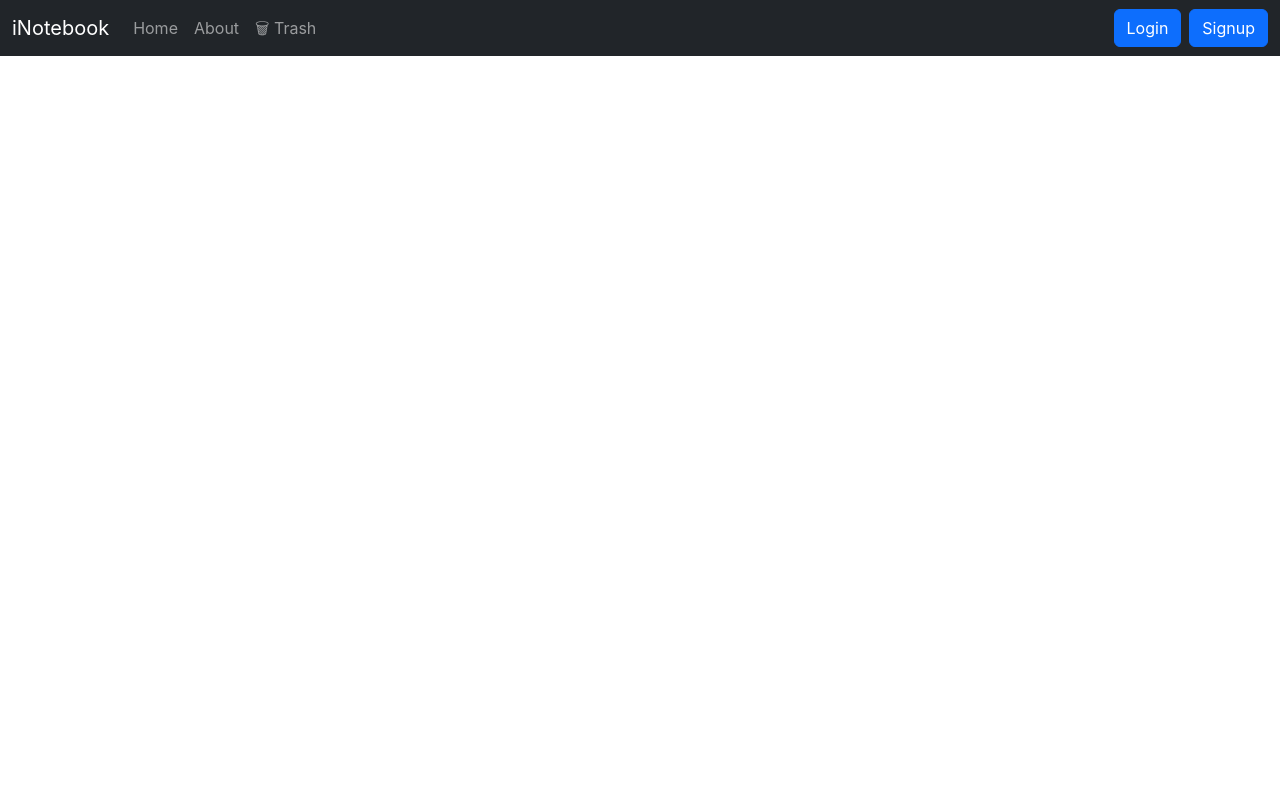
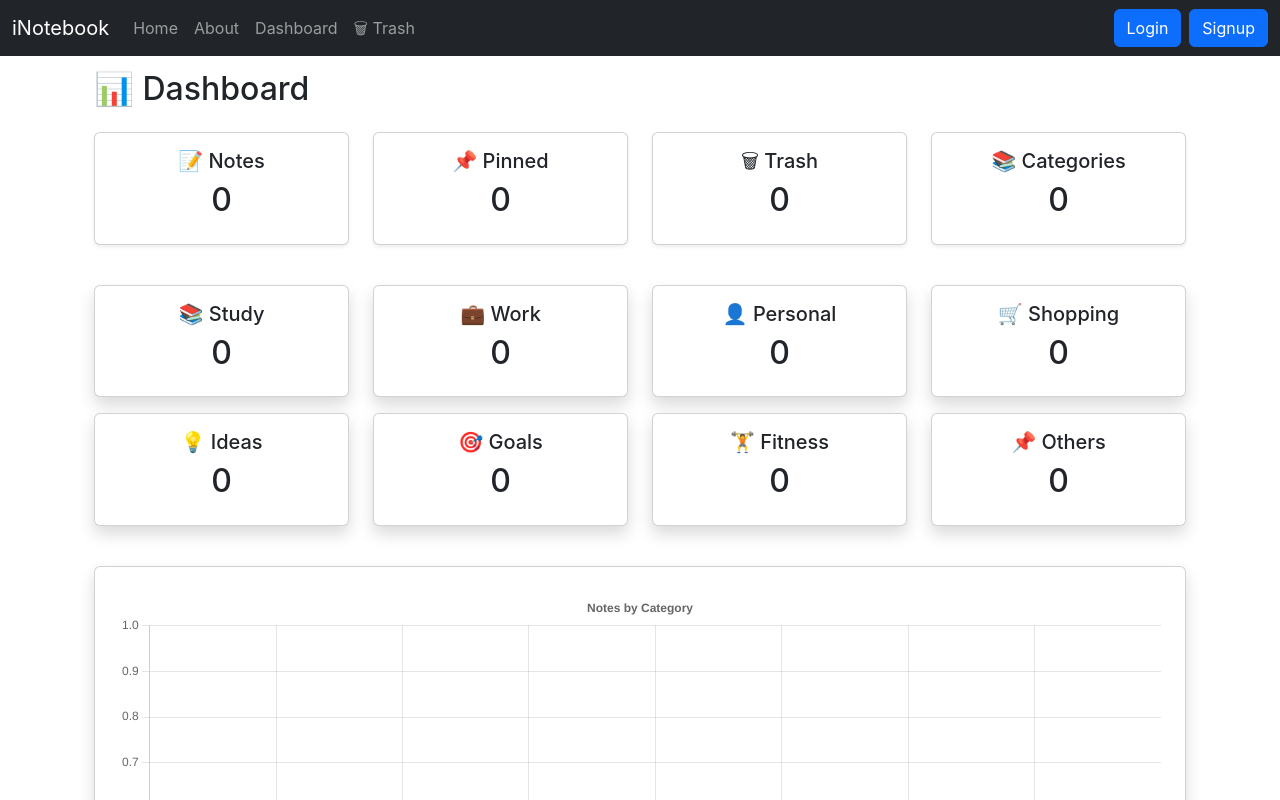
Before and after one commit to Himanshi-2006/inotebook, a React (Create React App) app: page /dashboard in a window 1280 px wide. Shown: the top 800 px of the page. Built offline with nearby package versions, Linux system fonts and the light colour scheme; no server answers.

Commit message:
Dsshboard Done

```diff
--- a/package.json
+++ b/package.json
@@ -7,8 +7,10 @@
     "@testing-library/jest-dom": "^6.9.1",
     "@testing-library/react": "^16.3.2",
     "@testing-library/user-event": "^13.5.0",
+    "chart.js": "^4.5.1",
     "concurrently": "^10.0.3",
     "react": "^19.2.7",
+    "react-chartjs-2": "^5.3.1",
     "react-dom": "^19.2.7",
     "react-router-dom": "^7.18.1",
     "react-scripts": "5.0.1",
--- a/src/App.js
+++ b/src/App.js
@@ -9,6 +9,7 @@ import NoteState from "./context/notes/NoteState";
 import Login from "./components/Login";
 import Signup from "./components/Signup";
 import Trash from "./components/Trash";
+import Dashboard from "./components/Dashboard";
 import { useState } from "react";
 
 function App() {
@@ -39,6 +40,7 @@ function App() {
               <Route exact path="/login" element={<Login showAlert={showAlert}/>} />
               <Route exact path="/signup" element={<Signup showAlert={showAlert}/>} />
               <Route exact path="/trash" element={<Trash />} />
+              <Route exact path="/dashboard" element={<Dashboard />} />
             </Routes>
           </div>
         </BrowserRouter>
--- /dev/null
+++ b/src/components/Dashboard.js
@@ -0,0 +1,212 @@
+import noteContext from "../context/notes/noteContext";
+import React, { useContext, useEffect, useState } from "react";
+
+import {
+  Chart as ChartJS,
+  CategoryScale,
+  LinearScale,
+  BarElement,
+  Title,
+  Tooltip,
+  Legend,
+} from "chart.js";
+
+import { Bar } from "react-chartjs-2";
+
+ChartJS.register(
+  CategoryScale,
+  LinearScale,
+  BarElement,
+  Title,
+  Tooltip,
+  Legend,
+);
+
+const Dashboard = () => {
+  const context = useContext(noteContext);
+  const { notes, getNotes, getTrashNotes } = context;
+
+  const categoryCount = {
+    Study: 0,
+    Work: 0,
+    Personal: 0,
+    Shopping: 0,
+    Ideas: 0,
+    Goals: 0,
+    Fitness: 0,
+    Others: 0,
+  };
+
+  notes.forEach((note) => {
+    if (categoryCount[note.tag] !== undefined) {
+      categoryCount[note.tag]++;
+    }
+  });
+
+  const data = {
+    labels: Object.keys(categoryCount),
+    datasets: [
+      {
+        label: "Number of Notes",
+        data: Object.values(categoryCount),
+        borderWidth: 1,
+      },
+    ],
+  };
+
+  const options = {
+    responsive: true,
+    plugins: {
+      legend: {
+        display: false,
+      },
+      title: {
+        display: true,
+        text: "Notes by Category",
+      },
+    },
+  };
+
+  const [trashCount, setTrashCount] = useState(0);
+
+  useEffect(() => {
+    const fetchData = async () => {
+      await getNotes();
+
+      const trashNotes = await getTrashNotes();
+      setTrashCount(trashNotes.length);
+    };
+
+    fetchData();
+    // eslint-disable-next-line
+  }, []);
+
+  const totalNotes = notes.filter((note) => !note.isDeleted).length;
+
+  const pinnedNotes = notes.filter(
+    (note) => note.isPinned && !note.isDeleted,
+  ).length;
+
+  const categories = new Set(
+    notes.filter((note) => !note.isDeleted).map((note) => note.tag),
+  ).size;
+
+  return (
+    <div className="container my-5">
+      <h2 className="mb-4" style={{ marginTop: "70px" }}>
+        📊 Dashboard
+      </h2>
+
+      <div className="row">
+        <div className="col-md-3 mb-3">
+          <div className="card shadow-sm text-center p-3">
+            <h5>📝 Notes</h5>
+            <h2>{totalNotes}</h2>
+          </div>
+        </div>
+
+        <div className="col-md-3 mb-3">
+          <div className="card shadow-sm text-center p-3">
+            <h5>📌 Pinned</h5>
+            <h2>{pinnedNotes}</h2>
+          </div>
+        </div>
+
+        <div className="col-md-3 mb-3">
+          <div className="card shadow-sm text-center p-3">
+            <h5>🗑 Trash</h5>
+            <h2>{trashCount}</h2>
+          </div>
+        </div>
+
+        <div className="col-md-3 mb-3">
+          <div className="card shadow-sm text-center p-3">
+            <h5>📚 Categories</h5>
+            <h2>{categories}</h2>
+          </div>
+        </div>
+      </div>
+
+        {/* Individual category display */}
+      <div className="row mt-4">
+        <div className="col-md-3 mb-3">
+          <div className="card text-center shadow">
+            <div className="card-body">
+              <h5>📚 Study</h5>
+              <h2>{categoryCount.Study}</h2>
+            </div>
+          </div>
+        </div>
+
+        <div className="col-md-3 mb-3">
+          <div className="card text-center shadow">
+            <div className="card-body">
+              <h5>💼 Work</h5>
+              <h2>{categoryCount.Work}</h2>
+            </div>
+          </div>
+        </div>
+
+        <div className="col-md-3 mb-3">
+          <div className="card text-center shadow">
+            <div className="card-body">
+              <h5>👤 Personal</h5>
+              <h2>{categoryCount.Personal}</h2>
+            </div>
+          </div>
+        </div>
+
+        <div className="col-md-3 mb-3">
+          <div className="card text-center shadow">
+            <div className="card-body">
+              <h5>🛒 Shopping</h5>
+              <h2>{categoryCount.Shopping}</h2>
+            </div>
+          </div>
+        </div>
+
+        <div className="col-md-3 mb-3">
+          <div className="card text-center shadow">
+            <div className="card-body">
+              <h5>💡 Ideas</h5>
+              <h2>{categoryCount.Ideas}</h2>
+            </div>
+          </div>
+        </div>
+
+        <div className="col-md-3 mb-3">
+          <div className="card text-center shadow">
+            <div className="card-body">
+              <h5>🎯 Goals</h5>
+              <h2>{categoryCount.Goals}</h2>
+            </div>
+          </div>
+        </div>
+
+        <div className="col-md-3 mb-3">
+          <div className="card text-center shadow">
+            <div className="card-body">
+              <h5>🏋️ Fitness</h5>
+              <h2>{categoryCount.Fitness}</h2>
+            </div>
+          </div>
+        </div>
+
+        <div className="col-md-3 mb-3">
+          <div className="card text-center shadow">
+            <div className="card-body">
+              <h5>📌 Others</h5>
+              <h2>{categoryCount.Others}</h2>
+            </div>
+          </div>
+        </div>
+      </div>
+
+      <div className="card shadow p-4 mt-4">
+        <Bar data={data} options={options} />
+      </div>
+    </div>
+  );
+};
+
+export default Dashboard;
--- a/src/components/Navbar.js
+++ b/src/components/Navbar.js
@@ -50,6 +50,7 @@ const Navbar = () => {
           <div className="collapse navbar-collapse" id="navbarSupportedContent">
             <ul className="navbar-nav me-auto mb-2 mb-lg-0">
               <li className="nav-item">
+                {/* Home */}
                 <Link
                   className={`nav-link ${location.pathname === "/" ? "active" : ""}`}
                   aria-current="page"
@@ -58,6 +59,7 @@ const Navbar = () => {
                   Home
                 </Link>
               </li>
+              {/* About */}
               <li className="nav-item">
                 <Link
                   className={`nav-link ${location.pathname === "/about" ? "active" : ""}`}
@@ -66,6 +68,13 @@ const Navbar = () => {
                   About
                 </Link>
               </li>
+              {/* Dashboard */}
+              <li className="nav-item">
+                <Link className="nav-link" to="/dashboard">
+                  Dashboard
+                </Link>
+              </li>
+              {/* Trash */}
               <li className="nav-item">
                 <Link
                   className={`nav-link ${location.pathname === "/trash" ? "active" : ""}`}
@@ -75,6 +84,7 @@ const Navbar = () => {
                 </Link>
               </li>
             </ul>
+            {/* Login and Signup */}
             {!localStorage.getItem("token") ? (
               <form className="d-flex" role="search">
                 <Link
```
Also changed, not shown: src/context/notes/NoteState.js (line endings or trailing spaces), 1 other file (tests, documents, lock files or other folders).
